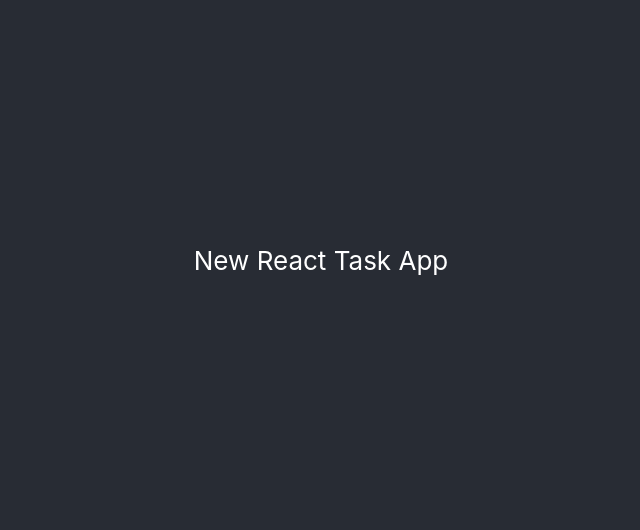
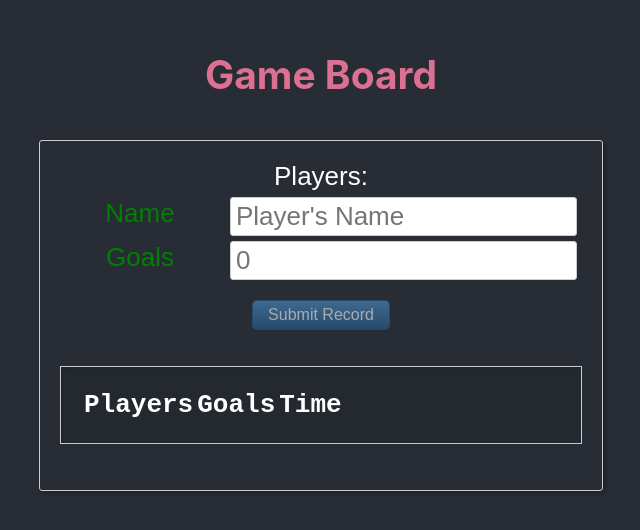
Before and after one commit to Da9gi/react-task, a React (Create React App) app: page / in a window 1280 px wide. Shown: the part 140-670 px from the top of the page, without its empty margins (319-959 px from the left). Built offline with nearby package versions, Linux system fonts and the light colour scheme.

Commit message:
Task: Game home page created

```diff
--- a/src/App.js
+++ b/src/App.js
@@ -1,11 +1,14 @@
 import './App.css';
+import {Title} from "./react-task#1/Styles";
+import GameBoard from "./react-task#1/gameBoardHome";
 
 function App() {
   return (
     <div className="App">
-      <header className="App-header">
-        New React Task App
-      </header>
+    <header className="App-header">
+       <Title>Game Board</Title>
+       <GameBoard/>
+       </header>
     </div>
   );
 }
--- /dev/null
+++ b/src/react-task#1/Styles.jsx
@@ -0,0 +1,90 @@
+import styled from "styled-components";
+
+export const Title = styled.h2`
+    font-size: 1.5em;
+    text-align: center;
+    color: palevioletred;
+`;
+
+export const ButtonDefault = styled.button`
+    white-space: nowrap;
+    display: inline-block;
+    border-radius: 5px;
+    padding: 5px 15px;
+    font-size: 16px;
+    margin: 10px auto;
+    margin-top: 15px;
+    &[disabled] {
+        opacity: 0.6;
+        cursor: not-allowed;
+    }
+`;
+
+export const ButtonReset = styled(ButtonDefault)`
+    background-image: linear-gradient(#ffffff, #d5d5d5);
+    border: 1px solid #d5d5d5;
+
+    &:hover {
+        background-image: linear-gradient(#ffffff, #d5d5d5);
+        &[disabled] {
+            background-image: linear-gradient(#ffffff, #d5d5d5);
+        }
+    }
+    color: #555;
+`;
+
+export const ButtonSubmit = styled(ButtonDefault)`
+    background-image: linear-gradient(#4f93ce, #285f8f);
+    border: 1px solid #285f8f;
+    &:hover {
+        background-image: linear-gradient(#4f93ce, #285f8f);
+        &[disabled] {
+            background-image: linear-gradient(#4f93ce, #285f8f);
+        }
+    }
+    color: white;
+`;
+
+export const ShowValues = styled.pre`
+    border: 1px solid #ccc;
+    background: rgba(0, 0, 0, 0.1);
+    box-shadow: inset 1px 1px 3px rgba(0, 0, 0, 0.2);
+    padding: 20px;
+`;
+
+export const FormWrap = styled.div`
+font-family: sans-serif;
+max-width: 800px;
+    margin: 10px auto;
+    border: 1px solid #ccc;
+    padding: 20px;
+    box-shadow: 2px 2px 5px rgba(0, 0, 0, 0.3);
+    border-radius: 3px;
+    & > div {
+      display: flex;
+      flex-flow: row nowrap;
+      line-height: 2em;
+      margin: 5px;
+      & > label {
+        color: green;
+        width: 150px;
+        font-size: 1em;
+        line-height: 32px;
+      }
+`;
+export const Input = styled.input`
+    flex: 1;
+    padding: 3px 5px;
+    font-size: 1em;
+    margin-left: 15px;
+    border: 1px solid #ccc;
+    border-radius: 3px;
+`;
+
+export const InputCheckBox = styled(Input)`
+margin-top: 7px;
+`;
+
+export default styled.div`
+    text-align: center;
+`;
--- /dev/null
+++ b/src/react-task#1/gameBoardHome.jsx
@@ -0,0 +1,77 @@
+import React from "react";
+import { Form, Field } from "react-final-form";
+import Style, { FormWrap, ButtonSubmit, ShowValues, Input } from "./Styles";
+
+export default function GameBoard() {
+    const delay = (duration) =>
+        new Promise((resolve) => {
+            setTimeout(resolve, duration);
+        });
+
+    const onSubmit = async (values) => {
+        await delay(1000);
+        alert(`${values.name}, ${values.goals}`);
+    };
+
+    const required = (value) => (value ? undefined : "*");
+    const minGoals = (value) => ((value>0)?undefined:"! Invalid");
+
+    return (
+        <Style>
+            <Form
+                onSubmit={onSubmit}
+                // initialValues={{ Goals: 0 }}
+                render={({ handleSubmit, values, submitting, pristine }) => (
+                    <FormWrap>
+                        Players:
+                        <Field name="name" validate={required}>
+                            {({ input, meta }) => (
+                                <div>
+                                    <label>Name</label>
+                                    <Input
+                                        placeholder="Player's Name"
+                                        type="text"
+                                        {...input}
+                                    />
+                                    {meta.touched && meta.error && (
+                                        <span>{meta.error}</span>
+                                    )}
+                                </div>
+                            )}
+                        </Field>
+                        <Field name="goals" validate={minGoals || required}>
+                            {({ input, meta }) => (
+                                <div>
+                                    <label>Goals</label>
+                                    <Input placeholder="0" type="number" min="1" max="21" {...input} />
+                                    {meta.touched && meta.error && (
+                                        <span>{meta.error}</span>
+                                    )}
+                                </div>
+                            )}
+                        </Field>
+                        <ButtonSubmit
+                            type="submit"
+                            onClick={handleSubmit}
+                            disabled={submitting || pristine}
+                        >
+                            Submit Record
+                        </ButtonSubmit>
+                        <ShowValues><tr>
+                        <table>
+                        <thead>
+                        <th>Players</th>
+                        <th>Goals</th>
+                        <th>Time</th>
+                        </thead>
+                        <tbody>
+
+                        </tbody>
+                        </table>
+                        </tr></ShowValues>
+                    </FormWrap>
+                )}
+            />
+        </Style>
+    );
+}
```
Also changed, not shown: 1 other file (tests, documents, lock files or other folders).
